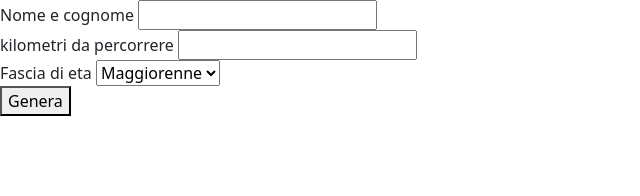
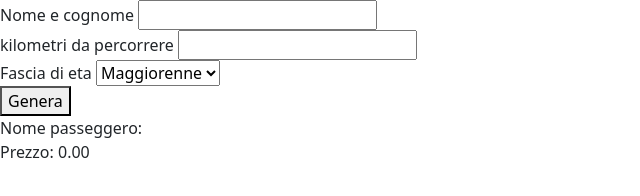
Before and after one commit to Gius993/js-biglietto-treno-form, a plain HTML site: page index.html in a window 1280 px wide. Both pictures are taken after a click on the button "Genera". Shown: the whole page, without its empty margins (0-640 px from the left). Drawn offline with nearby package versions, Linux system fonts and the light colour scheme.

Commit message:
stampa prezzo completo

```diff
--- a/css/style.css
+++ b/css/style.css
@@ -0,0 +1,6 @@
+.ticket{
+	display: none;
+}
+.ticket.active{
+	display: block;
+}
--- a/index.html
+++ b/index.html
@@ -38,8 +38,9 @@
 
 		</div>
 		<!--biglietto-->
-		<div>
-
+		<div id="ticket" class="ticket">
+			<div>Nome passeggero:<span id="ticket-name"></span></div>
+			<div>Prezzo: <span id="ticket-price"></span></div>
 		</div>
 
 	</div>
--- a/js/script.js
+++ b/js/script.js
@@ -17,12 +17,11 @@ generateButton.addEventListener('click',
 			discount = price * 40 / 100;
 		}
 		const finalPrice = price - discount;
+		//stampa
+		document.getElementById('ticket-name').innerHTML = userName
+		document.getElementById('ticket-price').innerHTML = finalPrice.toFixed(2)
+		document.getElementById('ticket').classList.add('active')
 
-		//consolelog
-		console.log(userName);
-		console.log(userKm);
-		console.log(userAge);
-		console.log(finalPrice);
 
 	}
 );
```
